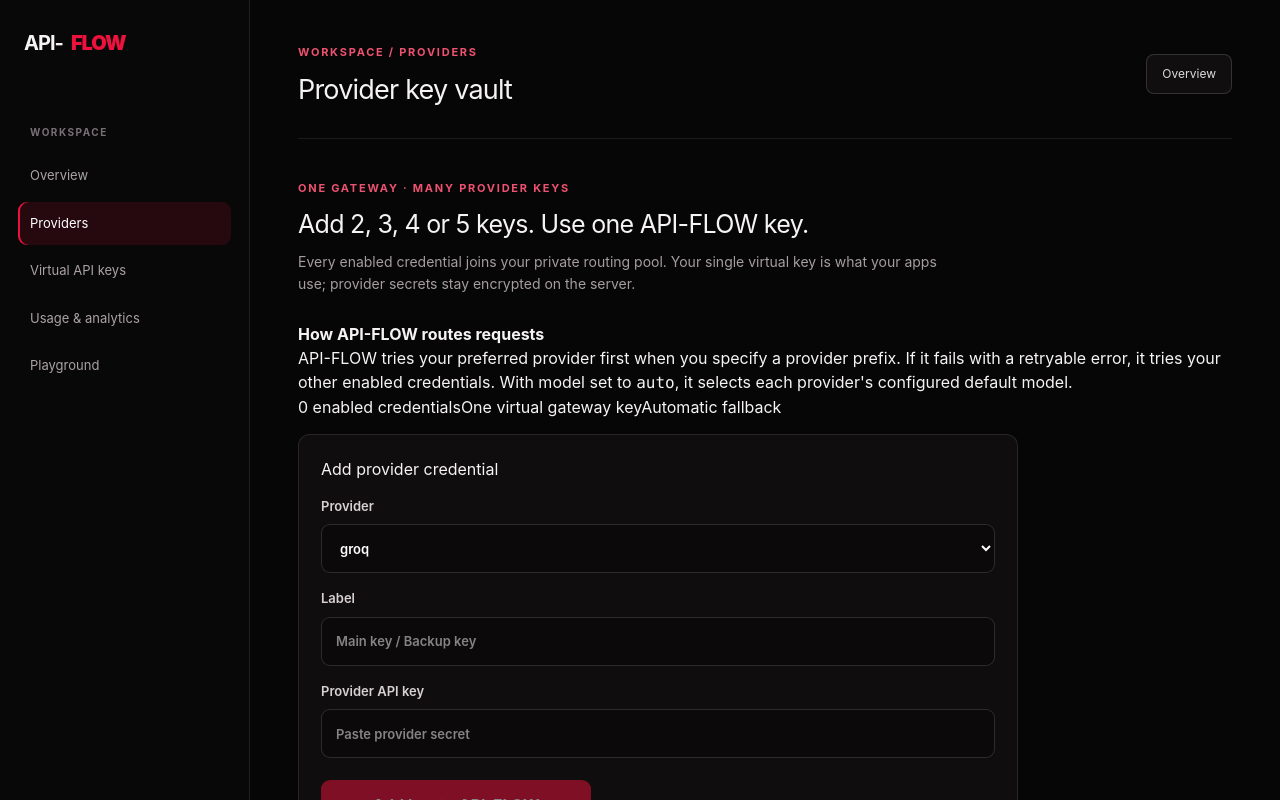
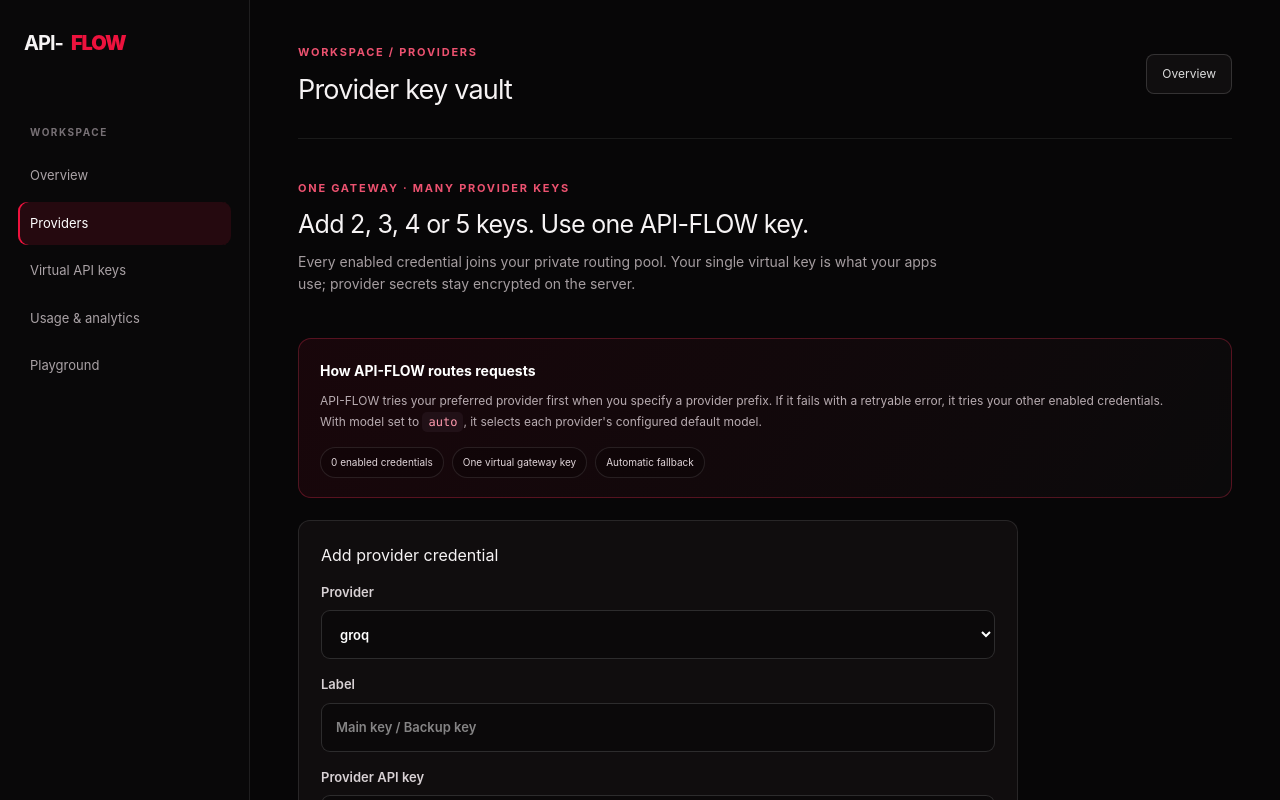
Before and after one commit to shamikghosh187-ux/API-Flow, a Next.js app: page /dashboard/providers in a window 1280 px wide. Shown: the top 800 px of the page. Built offline with nearby package versions, Linux system fonts and the light colour scheme; no server answers.

Commit message:
Style multi-key provider routing explainer

```diff
--- a/src/app/globals.css
+++ b/src/app/globals.css
@@ -242,3 +242,8 @@ a{color:inherit;text-decoration:none}
 .usage-empty{padding:35px 15px;text-align:center;color:#95898e;font-size:12px;line-height:1.7}.usage-disclaimer{margin:13px 0;color:#857a7f;font-size:10px;line-height:1.7}
 @media(max-width:850px){.usage-panels{grid-template-columns:1fr}.usage-metrics{grid-template-columns:repeat(2,minmax(0,1fr))}}
 @media(max-width:520px){.usage-metrics{grid-template-columns:1fr}.usage-panel,.usage-table-panel{padding:14px}.usage-bars{gap:6px}}
+
+/* Multi-key routing pool explainer */
+.routing-explainer{margin:16px 0 22px;padding:19px 21px;border:1px solid rgba(255,49,88,.28);border-radius:13px;background:linear-gradient(120deg,rgba(237,18,61,.08),rgba(255,255,255,.02))}
+.routing-explainer>b{font-size:14px;color:#fff}.routing-explainer>p{max-width:850px;margin:8px 0 14px;color:#b8acb1;font-size:12px;line-height:1.75}.routing-explainer code{padding:3px 6px;border-radius:5px;background:#211117;color:#ff9aae}
+.routing-pills{display:flex;flex-wrap:wrap;gap:8px}.routing-pills span{padding:7px 10px;border:1px solid rgba(255,255,255,.1);border-radius:30px;color:#e0d5d9;font-size:10px;background:rgba(0,0,0,.2)}
```
